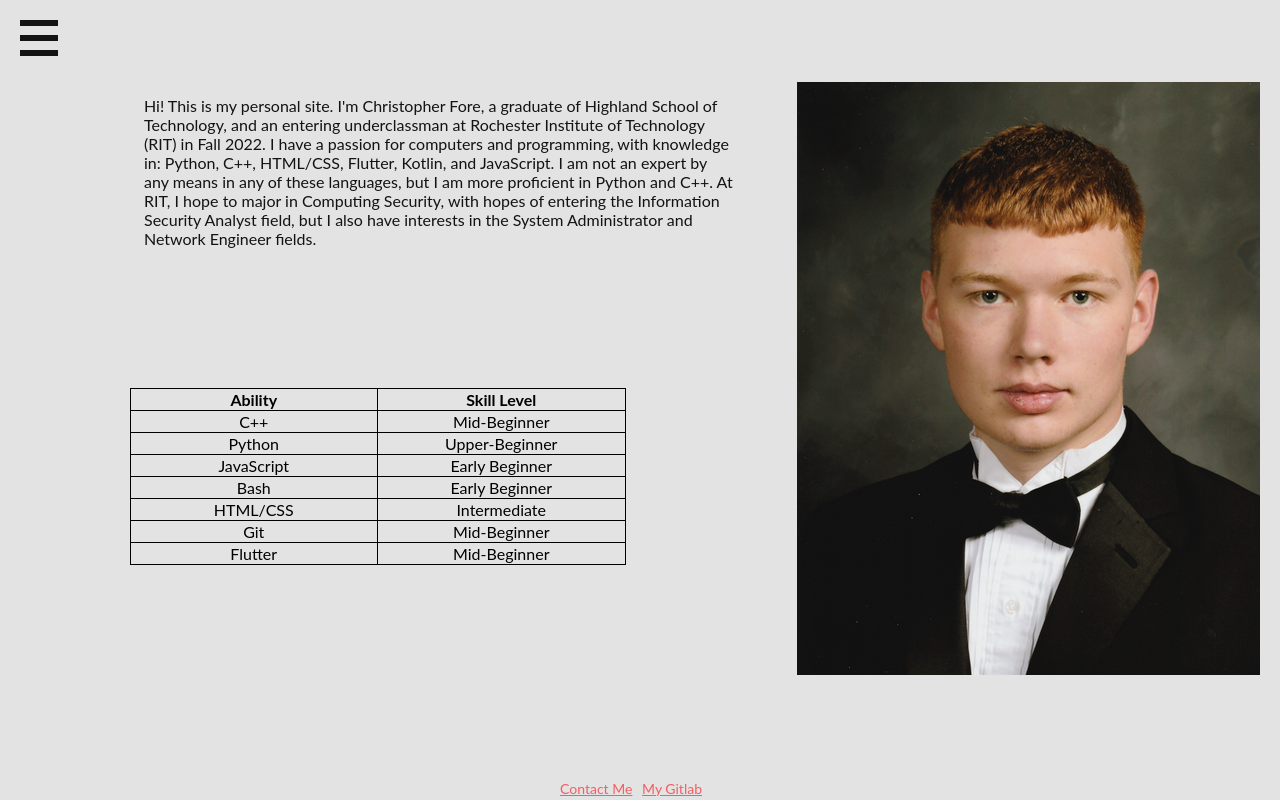
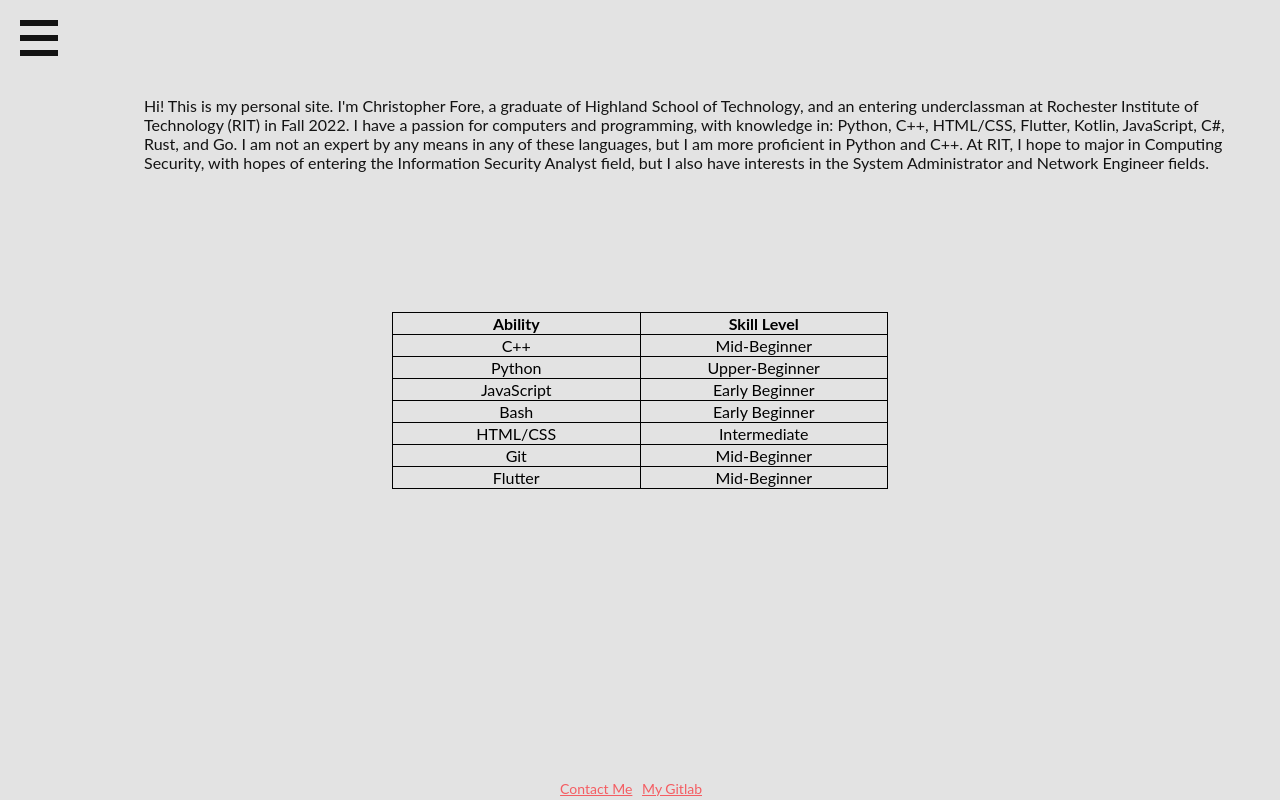
Before and after one commit to csfore/Personal-Site, a plain HTML site: page public/index.html in a window 1280 px wide. Drawn offline with Linux system fonts and the light colour scheme.

Commit message:
Removed photo in hopes of finding a more up-to-date one.

```diff
--- a/public/index.html
+++ b/public/index.html
@@ -22,15 +22,11 @@
         <!-- Use any element to open the sidenav -->
         <span style="font-size:30px;cursor:pointer" onclick="openNav()" class="hamburger"></span>
 
-        <div class="images" id="images">
-            <img src="assets/tux.png">
-        </div>
-
         <div id="main" class="main">
             <p>
                 Hi! This is my personal site. I'm Christopher Fore, a graduate of Highland School of Technology, and an
                 entering underclassman at Rochester Institute of Technology (RIT) in Fall 2022. I have a passion for computers
-                and programming, with knowledge in: Python, C++, HTML/CSS, Flutter, Kotlin, and JavaScript. I am not
+                and programming, with knowledge in: Python, C++, HTML/CSS, Flutter, Kotlin, JavaScript, C#, Rust, and Go. I am not
                 an expert by any means in any of these languages, but I am more proficient in Python and C++. At RIT,
                 I hope to major in Computing Security, with hopes of entering the Information Security Analyst field,
                 but I also have interests in the System Administrator and Network Engineer fields.
```
